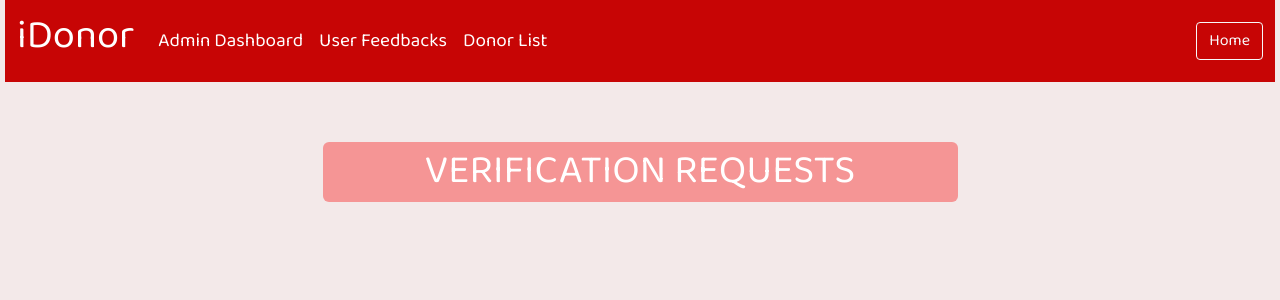
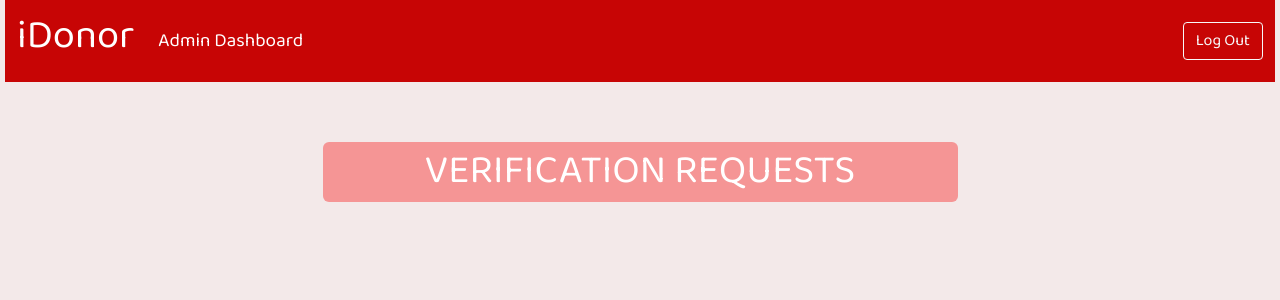
Before and after one commit to hritika1025/Blood_Donation_Management_System, a Flask app: page /registeration_verification_by_admin in a window 1280 px wide. Shown: the top 300 px of the page. Run offline with Flask 2, Linux system fonts and the light colour scheme; data that the repository does not hold is empty; some libraries are stand-ins or nearby versions.

Commit message:
changes in admin

```diff
--- a/template/registeration_verification_by_admin.html
+++ b/template/registeration_verification_by_admin.html
@@ -50,44 +50,15 @@
             </button>
             <div class="collapse navbar-collapse" id="navbarSupportedContent">
                 <ul class="navbar-nav me-auto mb-2 mb-lg-0">
-                    <!--
-                      <li class="nav-item dropdown">
-                        <a class="nav-link dropdown-toggle" href="#" id="navbarDropdown" role="button"
-                            data-bs-toggle="dropdown" aria-expanded="false"
-                            style="color: white; font-size: 19px; ">
-                            Login
-                        </a>
-                        <ul class="dropdown-menu" aria-labelledby="navbarDropdown">
-                            <li><a class="dropdown-item" href="#">User Login</a></li>
-                            <li><a class="dropdown-item" href="#">Admin login</a></li>
-                            <li><a class="dropdown-item" href="#">Blood bank Login</a></li>
-                        </ul>
-                    </li>
-                    <li class="nav-item dropdown">
-                        <a class="nav-link dropdown-toggle" href="#" id="navbarDropdown" role="button"
-                            data-bs-toggle="dropdown" aria-expanded="false"
-                            style="color: white;font-size: 19px; ">
-                            Register
-                        </a>
-                        <ul class="dropdown-menu" aria-labelledby="navbarDropdown">
-                            <li><a class="dropdown-item" href="#">User Registration</a></li>
-                            <li><a class="dropdown-item" href="#">Blood bank Registration</a></li>
-                        </ul>
-                    </li>
-                     -->
+
                     <li class="nav-item">
                       <a class="nav-link" href="{{url_for('admin_dashboard')}}" style="color: white ;font-size: 19px; ">Admin Dashboard</a>
                     </li>
-                    <li class="nav-item">
-                      <a class="nav-link" href="user_msg_to_admin.html" style="color: white ;font-size: 19px; ">User Feedbacks</a>
-                    </li>
-                    <li class="nav-item">
-                      <a class="nav-link" href="donor_list.html" style="color: white ;font-size: 19px; ">Donor List</a>
-                    </li>
+
                 </ul>
 
 
-                <a href="/home" class="btn btn-outline-light " tabindex="-1" role="button" aria-disabled="true">Home</a>
+                <a href="/admin_logout" class="btn btn-outline-light " tabindex="-1" role="button" aria-disabled="true">Log Out</a>
             </div>
         </div>
     </nav>
@@ -126,8 +97,8 @@
         Do you want to verify this user?
       </div> -->
       <div class="user" style="display:flex;">
-        <label for="result">Check this form:</label>
-        <input list="results" name="result" id="result">
+        <label for="result" style="margin-right: 10px;">Check this form:</label>
+        <input list="results" name="result" id="result" placeholder="Accept/Reject">
         <datalist id="results">
         <option value="Accept">
         <option value="Reject">
```
Also changed, not shown: template/user_msg_to_admin.html (+2 -32 lines).
